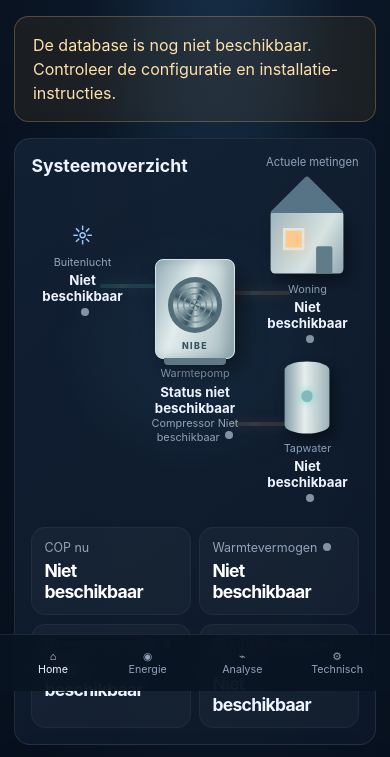
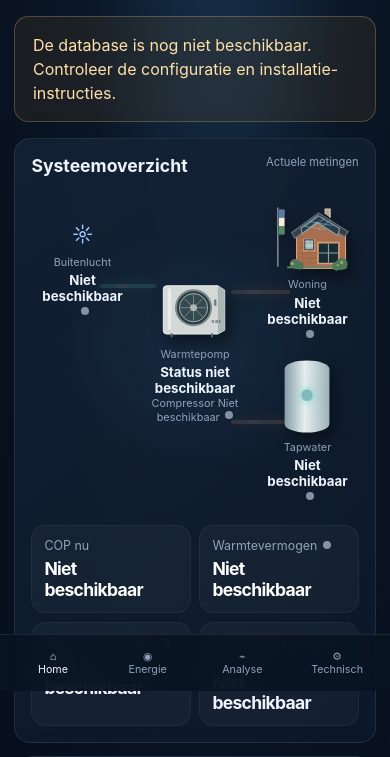
Before and after one commit to juhet/nibe, a PHP site: page / in a window 390 px wide. Shown: the part 153-910 px from the top of the page. Run offline with PHP 8.4, Linux system fonts and the light colour scheme.

Commit message:
Add photo-inspired dashboard illustrations
Co-authored-by: copilot-swe-agent[bot] <198982749+Copilot@users.noreply.github.com>

```diff
--- a/index.php
+++ b/index.php
@@ -299,14 +299,8 @@ $eventItems = array_slice($eventItems, 0, 3);
         .node, .node.pump { background: transparent; border: 1px solid transparent; box-shadow: none; text-align: center; display: grid; justify-items: center; align-content: center; min-width: 0; }
         .node:hover, .node:focus-visible, .node[aria-pressed="true"] { transform: scale(1.035); border-color: #8acbff36; box-shadow: 0 0 30px #4ba9ff22; background: #ffffff06; }
         .node-value { overflow-wrap: anywhere; }
-        .pump-symbol { position: relative; display: block; width: 120px; height: 145px; border-radius: 12px 12px 6px 6px; border: 1px solid #d5e5e9; background: linear-gradient(110deg, #96aeb8, #e1ecec 38%, #a6bac0); box-shadow: 8px 12px 22px #0007, inset -8px 0 12px #526b7455; }
-        .pump-symbol::after { content: ""; position: absolute; bottom: -7px; left: 10%; width: 80%; height: 7px; background: #607884; border-radius: 0 0 4px 4px; }
-        .fan { position: absolute; inset: 24px 18px 35px; border-radius: 50%; border: 5px solid #526d79; background: repeating-radial-gradient(circle, transparent 0 4px, #79949c 5px 6px), conic-gradient(from 25deg, #3a5662, #c0d0d1 18%, #3a5662 25%, #c0d0d1 43%, #3a5662 50%, #c0d0d1 68%, #3a5662 75%, #c0d0d1 93%, #3a5662); }
-        .pump-brand { position: absolute; bottom: 13px; left: 0; right: 0; font-size: .55rem; font-weight: 800; letter-spacing: .16em; color: #355361; }
-        .house-symbol { position: relative; display: block; width: 112px; height: 94px; margin: 35px auto 13px; background: linear-gradient(120deg, #9fb6bf, #d7e3e1 60%, #8da7b2); border-radius: 3px 3px 7px 7px; box-shadow: 8px 12px 22px #0006; }
-        .house-symbol::before { content: ""; position: absolute; width: 82px; height: 82px; top: -40px; left: 15px; transform: rotate(45deg); border-radius: 5px; background: linear-gradient(135deg, #577487 50%, transparent 50%); }
-        .house-symbol span { position: absolute; top: 24px; left: 19px; width: 33px; height: 34px; background: #ffc98c; border: 4px solid #dce8e7; box-shadow: 0 0 22px #ffbd7970; }
-        .house-symbol::after { content: ""; position: absolute; bottom: 0; right: 17px; width: 25px; height: 42px; border-radius: 3px 3px 0 0; background: #607c88; }
+        .outdoor-unit-illustration { display: block; width: clamp(80px, 13vw, 150px); height: auto; margin: 0 auto .8rem; filter: drop-shadow(5px 9px 8px #0007); }
+        .home-illustration { display: block; width: min(100%, 145px); height: auto; margin: .5rem auto; filter: drop-shadow(5px 8px 7px #0006); }
         .boiler-symbol { position: relative; display: block; width: 64px; height: 103px; margin: 5px auto 10px; border-radius: 50% / 12%; background: linear-gradient(90deg, #849da8, #e6eeee 45%, #9cb1b8); box-shadow: 7px 10px 20px #0006; }
         .boiler-symbol span { position: absolute; top: 40%; left: 37%; width: 26%; aspect-ratio: 1; border-radius: 50%; background: #81babb; box-shadow: 0 0 12px #72d8d2; }
         .flow { height: 4px; border: 0; border-radius: 99px; opacity: .14; background: #ffb66d; filter: drop-shadow(0 0 7px #ff9a42); overflow: hidden; transition: opacity .3s; }
@@ -355,10 +349,8 @@ $eventItems = array_slice($eventItems, 0, 3);
             .node.pump { grid-column: 2; grid-row: 1 / 3; min-height: 130px; }
             .node.home { grid-column: 3; grid-row: 1; }
             .node.water { grid-column: 3; grid-row: 2; }
-            .pump-symbol { width: 80px; height: 100px; border-radius: 8px; margin-bottom: .45rem; }
-            .fan { inset: 17px 12px 25px; }
-            .pump-brand { bottom: 7px; }
-            .house-symbol { transform: scale(.65); margin: 0 -12px -8px; }
+            .outdoor-unit-illustration { width: 78px; margin-bottom: .45rem; }
+            .home-illustration { width: min(100%, 88px); margin: .2rem auto; }
             .boiler-symbol { transform: scale(.7); margin: -10px 0 -8px; }
             .node { padding: .2rem; }
             .node-value, .node.pump .node-value { font-size: .83rem; }
@@ -425,12 +417,54 @@ $eventItems = array_slice($eventItems, 0, 3);
                         <span class="node-value" data-reading="outdoor"><?= nibe_escape($formatReading('outdoor')) ?><?= $readingIndicator('outdoor') ?></span>
                     </button>
                     <button class="node pump" data-panel="warmtepomp" data-target="index_old.php#performance-title">
-                        <span class="pump-symbol" aria-hidden="true"><span class="fan"></span><span class="pump-brand">NIBE</span></span><span class="node-label">Warmtepomp</span>
+                        <svg class="outdoor-unit-illustration" viewBox="0 0 160 128" aria-hidden="true" focusable="false">
+                            <path d="M22 18h105l14 9v82l-14 8H22a7 7 0 0 1-7-7V25a7 7 0 0 1 7-7Z" fill="#d4d9d7" stroke="#f0f3f0" stroke-width="2"/>
+                            <path d="m127 18 14 9v82l-14 8Z" fill="#aab5b5"/>
+                            <path d="M24 24h7v84h-7z" fill="#eef0ec" opacity=".8"/>
+                            <circle class="unit-fan" cx="77" cy="63" r="36" fill="#283940" stroke="#78888a" stroke-width="4"/>
+                            <circle cx="77" cy="63" r="29" fill="#344950" stroke="#a9b5b3" stroke-width="2"/>
+                            <g stroke="#829294" stroke-width="2" opacity=".85">
+                                <path d="m77 36v54m-27-27h54M58 44l38 38m0-38L58 82"/>
+                            </g>
+                            <circle cx="77" cy="63" r="7" fill="#aeb9b6"/>
+                            <rect x="119" y="46" width="5" height="13" rx="1" fill="#718083"/>
+                            <text x="114" y="94" fill="#52656a" font-size="7" font-weight="700" letter-spacing="1">NIBE</text>
+                            <path d="M32 117v5m83-5v5" stroke="#596b70" stroke-width="4" stroke-linecap="round"/>
+                        </svg><span class="node-label">Warmtepomp</span>
                         <span class="node-value"><?= nibe_escape($systemStatus) ?></span>
                         <span class="node-label">Compressor <span data-reading="frequency"><?= nibe_escape($formatReading('frequency')) ?><?= $readingIndicator('frequency') ?></span></span>
                     </button>
                     <button class="node home" data-panel="woning" data-target="index_old.php#chart-title">
-                        <span class="house-symbol" aria-hidden="true"><span></span></span><span class="node-label">Woning</span>
+                        <svg class="home-illustration" viewBox="0 0 160 130" aria-hidden="true" focusable="false">
+                            <path d="M61 52 102 24l48 30v65H61Z" fill="#a96e4f" stroke="#d3a078" stroke-width="2"/>
+                            <path d="m52 54 49-36 54 34-7 9-47-29-43 32Z" fill="#35414a" stroke="#69747a" stroke-width="2"/>
+                            <path d="m69 46 31-23 39 23-3 13-38-24-27 21Z" fill="#263d4d" stroke="#8ba1a5" stroke-width="2"/>
+                            <g class="solar-panel" fill="none" stroke="#92b9c9" stroke-width="1">
+                                <path d="m77 42 23-17m-12 20 24-17m-12 20 23-17M74 42l40 7m-28-15 41 7"/>
+                            </g>
+                            <path d="M113 20v-9h9v16" fill="#b9a58f" stroke="#e1d0b6" stroke-width="2"/>
+                            <path d="M74 65h20v22H74z" fill="#344c56" stroke="#d4a47b" stroke-width="2"/>
+                            <path d="M77 68h14v16H77z" fill="#b4ccd0"/>
+                            <path class="front-window" d="M100 72h38v38h-38z" fill="#172b32" stroke="#d3a078" stroke-width="3"/>
+                            <path d="M119 74v34m-17-17h34" stroke="#8ba4a3" stroke-width="2"/>
+                            <g stroke="#8b583e" stroke-width="1" opacity=".75">
+                                <path d="M62 64h36m-36 9h36m-36 9h36m-36 9h36m-36 9h36m-36 9h36"/>
+                                <path d="M72 61v3m14 0v9m-14 0v9m14 0v9m-14 0v9m14 0v9"/>
+                            </g>
+                            <path d="M27 8v108" stroke="#a8b2b1" stroke-width="2"/>
+                            <path d="M29 12h10v45H29z" fill="#e24f42"/>
+                            <path d="M29 12h10v15H29z" fill="#527eae"/>
+                            <path d="M29 27h10v15H29z" fill="#f3f0d9"/>
+                            <path d="M29 42h10v15H29z" fill="#4a8f69"/>
+                            <path d="M44 117h108" stroke="#68866c" stroke-width="3"/>
+                            <g fill="#4e7758">
+                                <circle cx="58" cy="111" r="9"/><circle cx="67" cy="114" r="7"/>
+                                <circle cx="143" cy="111" r="11"/><circle cx="134" cy="115" r="8"/>
+                            </g>
+                            <g fill="#94a86f">
+                                <circle cx="53" cy="110" r="3"/><circle cx="143" cy="108" r="3"/><circle cx="136" cy="113" r="2"/>
+                            </g>
+                        </svg><span class="node-label">Woning</span>
                         <span class="node-value" data-reading="indoor"><?= nibe_escape($formatReading('indoor')) ?><?= $readingIndicator('indoor') ?></span>
                     </button>
                     <button class="node water" data-panel="tapwater" data-target="index_old.php#chart-title">
```
Also changed, not shown: tests/dashboard_ui_test.php (+5 -2 lines).
